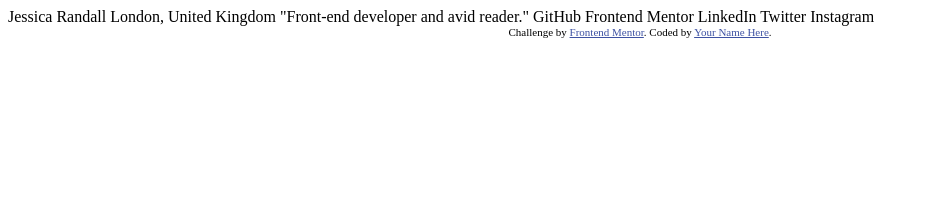
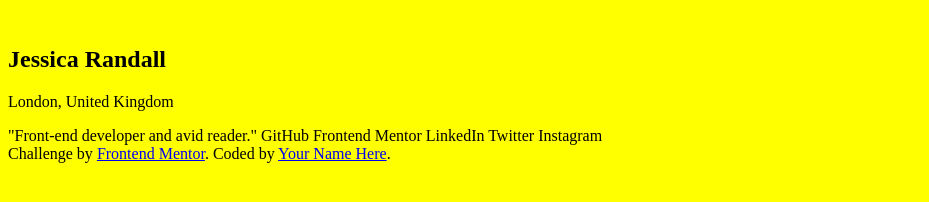
Before and after one commit to GeorgeValentin/Social_Media_Profile_WebDesign, a plain HTML site: page index.html in a window 1280 px wide. Shown: the whole page, without its empty margins (0-929 px from the left). Drawn offline with Linux system fonts and the light colour scheme.

Commit message:
Structure the page with semantic tags and add scss

```diff
--- /dev/null
+++ b/dist/css/styles.css
@@ -0,0 +1,3 @@
+body {
+  background-color: yellow;
+}/*# sourceMappingURL=styles.css.map */
--- /dev/null
+++ b/dist/scss/_reusables.scss
@@ -0,0 +1,3 @@
+body {
+    background-color: yellow;
+}
--- a/index.html
+++ b/index.html
@@ -1,34 +1,39 @@
 <!DOCTYPE html>
 <html lang="en">
-<head>
-  <meta charset="UTF-8">
-  <meta name="viewport" content="width=device-width, initial-scale=1.0"> <!-- displays site properly based on user's device -->
+  <head>
+    <meta charset="UTF-8" />
+    <meta name="viewport" content="width=device-width, initial-scale=1.0" />
 
-  <link rel="icon" type="image/png" sizes="32x32" href="./assets/images/favicon-32x32.png">
+    <link
+      rel="icon"
+      type="image/png"
+      sizes="32x32"
+      href="./assets/images/favicon-32x32.png"
+    />
 
-  <title>Frontend Mentor | Social links profile</title>
+    <!-- CSS StyleSheets -->
+    <link rel="stylesheet" href="./dist/css/styles.css" />
 
-  <!-- Feel free to remove these styles or customise in your own stylesheet 👍 -->
-  <style>
-    .attribution { font-size: 11px; text-align: center; }
-    .attribution a { color: hsl(228, 45%, 44%); }
-  </style>
-</head>
-<body>
+    <title>Frontend Mentor | Social links profile</title>
+  </head>
 
-  Jessica Randall
-  London, United Kingdom
-  "Front-end developer and avid reader."
+  <body>
+    <header>
+      <img />
+      <h2>Jessica Randall</h2>
+      <p>London, United Kingdom</p>
+    </header>
 
-  GitHub
-  Frontend Mentor
-  LinkedIn
-  Twitter
-  Instagram
+    <main>
+      "Front-end developer and avid reader." GitHub Frontend Mentor LinkedIn
+      Twitter Instagram
+    </main>
 
-  <div class="attribution">
-    Challenge by <a href="https://www.frontendmentor.io?ref=challenge" target="_blank">Frontend Mentor</a>.
-    Coded by <a href="#">Your Name Here</a>.
-  </div>
-</body>
+    <footer class="attribution">
+      Challenge by
+      <a href="https://www.frontendmentor.io?ref=challenge" target="_blank"
+        >Frontend Mentor</a
+      >. Coded by <a href="#">Your Name Here</a>.
+    </footer>
+  </body>
 </html>
```
Also changed, not shown: dist/scss/styles.scss (added, +7 -0 lines), dist/scss/_footer.scss (added), dist/scss/_globals.scss (added), dist/scss/_header.scss (added), dist/scss/_main.scss (added), dist/scss/_mediaQueries.scss (added), 1 other file.
